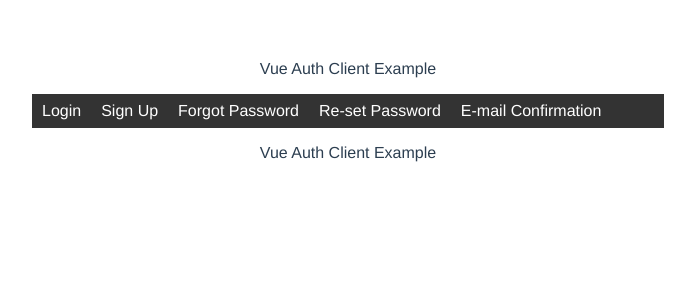
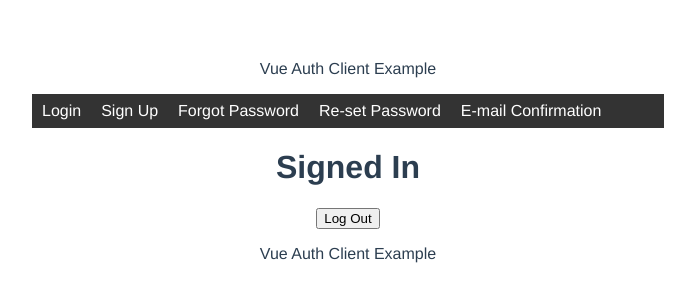
Before and after one commit to HRauf96/auth-client-vue, a Vue app: page /signed-in in a window 1280 px wide. Shown: the top 302 px of the page, without its empty margins (292-987 px from the left). Built offline with nearby package versions, Linux system fonts and the light colour scheme.

Commit message:
vue store work

```diff
--- a/src/router/index.js
+++ b/src/router/index.js
@@ -30,6 +30,11 @@ export default new Router({
       path: '/email-confirmation',
       name: 'email-confirmation',
       component: () => import("@/views/email-confirmation")
+    },
+    {
+      path: '/signed-in',
+      name: 'signed-in',
+      component: () => import("@/views/signed-in")
     }
   ]
 })
--- a/src/store/auth.module.js
+++ b/src/store/auth.module.js
@@ -18,6 +18,7 @@ const actions = {
   [SIGNIN](context, payload) {
     console.log("Signing in...")
     var evenOdd = Math.floor(Math.random() * 100) % 2
+    // var evenOdd = 0
     if (evenOdd == 0) {
       context.commit(SET_USER, payload)
       context.commit(SET_ERROR, null)
--- a/src/views/login.vue
+++ b/src/views/login.vue
@@ -146,6 +146,7 @@ export default {
       this.$store.dispatch(SIGNIN, {
         Email: this.email
       })
+      .then(() => this.$router.push({ name: 'signed-in' }));
     }
   }
 }
--- /dev/null
+++ b/src/views/signed-in.vue
@@ -0,0 +1,40 @@
+<template>
+  <div class="hello">
+    <h1 class="header">{{ msg }}</h1>
+    <div id="root" class="container">
+        <h2 v-if="helloEmail" class="helloEmail">{{ helloEmail }}</h2>
+        <button>Log Out</button>
+    </div>
+  </div>
+</template>
+
+<!-- Add "scoped" attribute to limit CSS to this component only -->
+<style scoped>
+
+</style>
+
+<script>
+import { mapState } from 'vuex';
+import store from '@/store';
+import { SIGNOUT } from '@/store/actions.type';
+
+export default {
+  name: 'signed-in',
+  data () {
+    return {
+      msg: 'Signed In'
+    }
+  },
+  computed: {
+    ...mapState({
+      helloEmail: state => state.auth.user.Email
+    })
+  },
+  methods: {
+    onClick() {
+      this.$store.dispatch(SIGNOUT)
+       .then(() => this.$router.push({ name: 'login' }));
+    }
+  }
+}
+</script>
```
